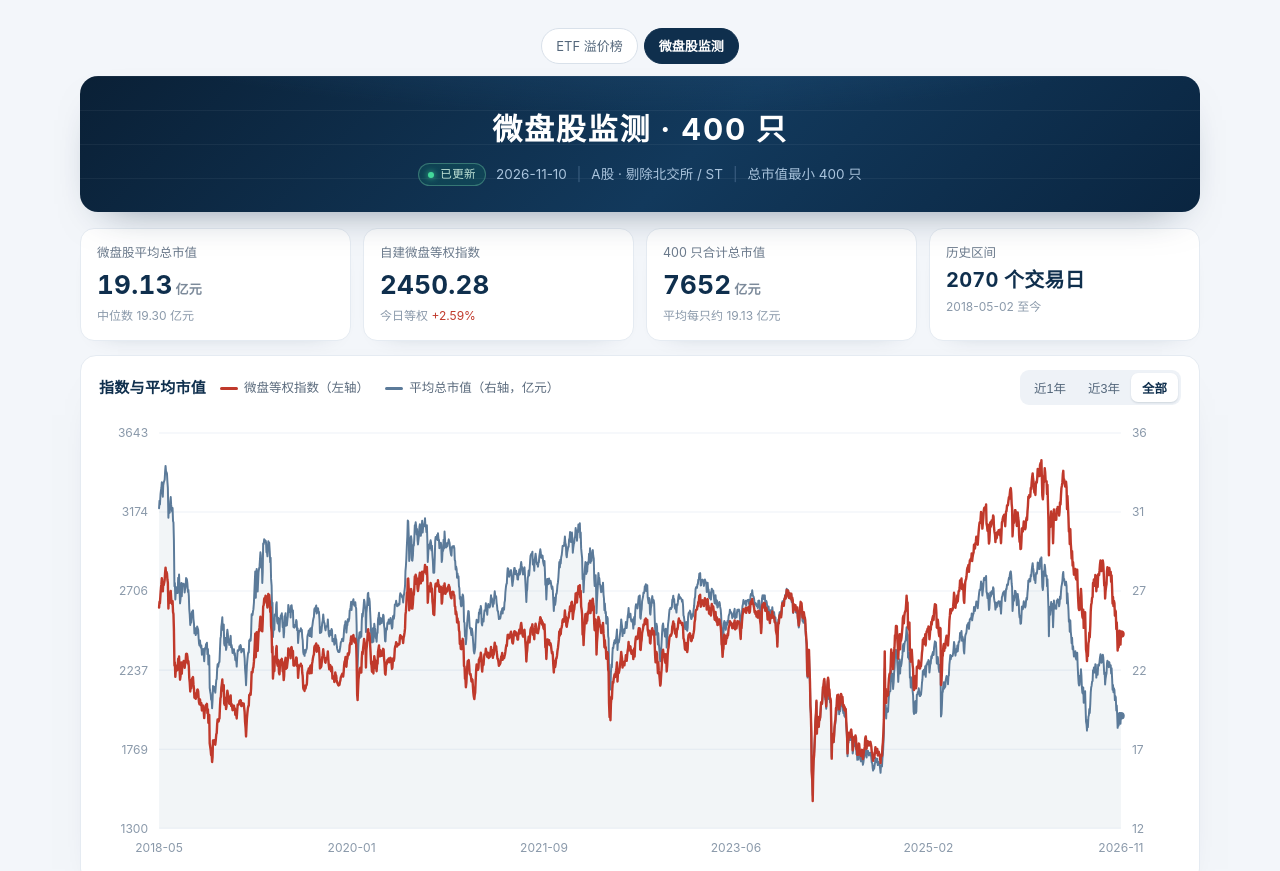
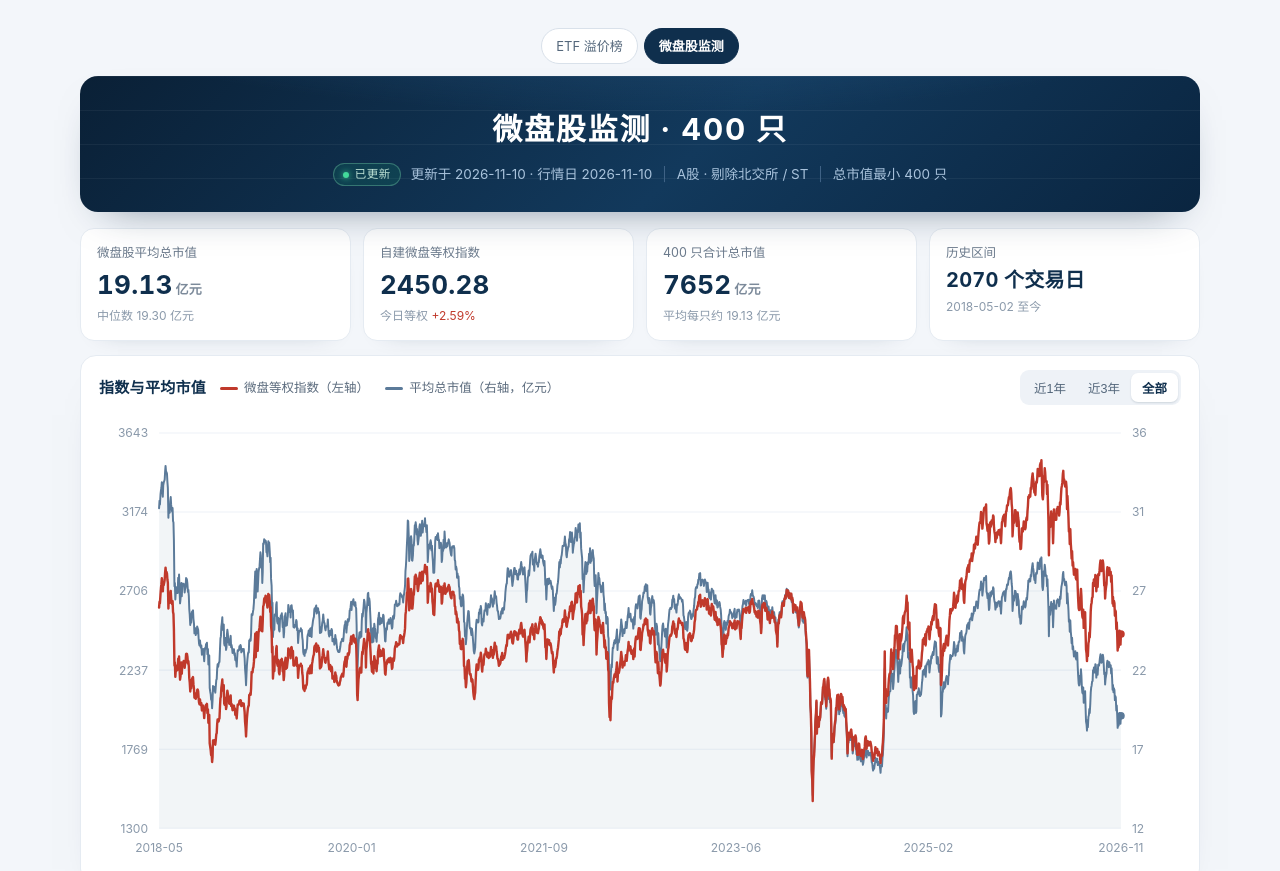
Before and after one commit to x83634026-blip/us-etf-premium, a plain HTML site: page site/microcap/index.html in a window 1280 px wide. Shown: the top 871 px of the page. Drawn offline with Linux system fonts and the light colour scheme.

Commit message:
Add build timestamp (seconds) for site/microcap/index.html

```diff
--- a/site/microcap/index.html
+++ b/site/microcap/index.html
@@ -233,7 +233,7 @@
     .then(function (d) {
       DATA = d;
       $("#asofPill").textContent = "已更新";
-      $("#asofText").textContent = d.updated;
+      $("#asofText").textContent = "更新于 " + (d.built_at || d.updated) + " · 行情日 " + d.updated;
       renderKpis();
       drawChart("all");
       renderTable();
```
